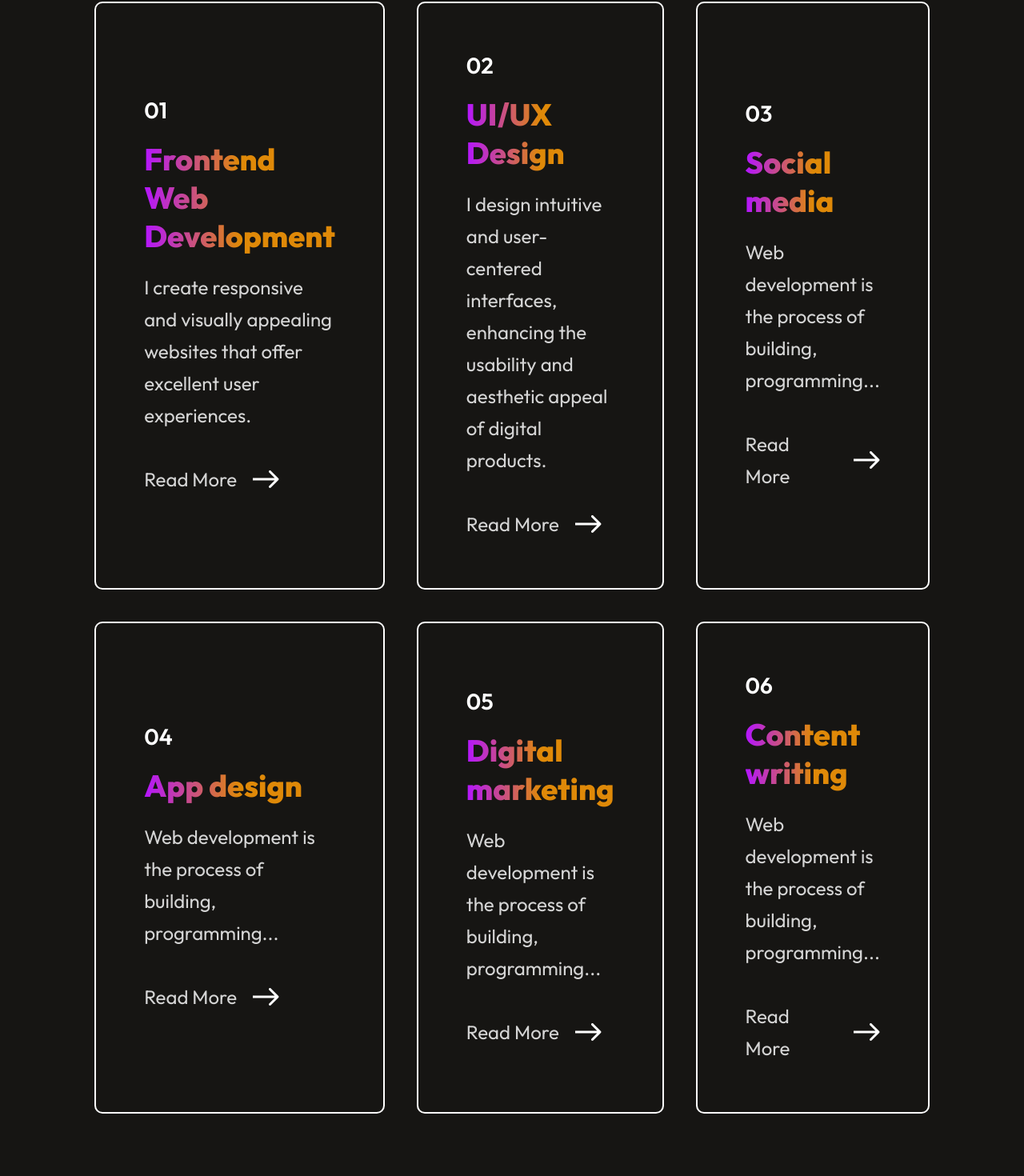
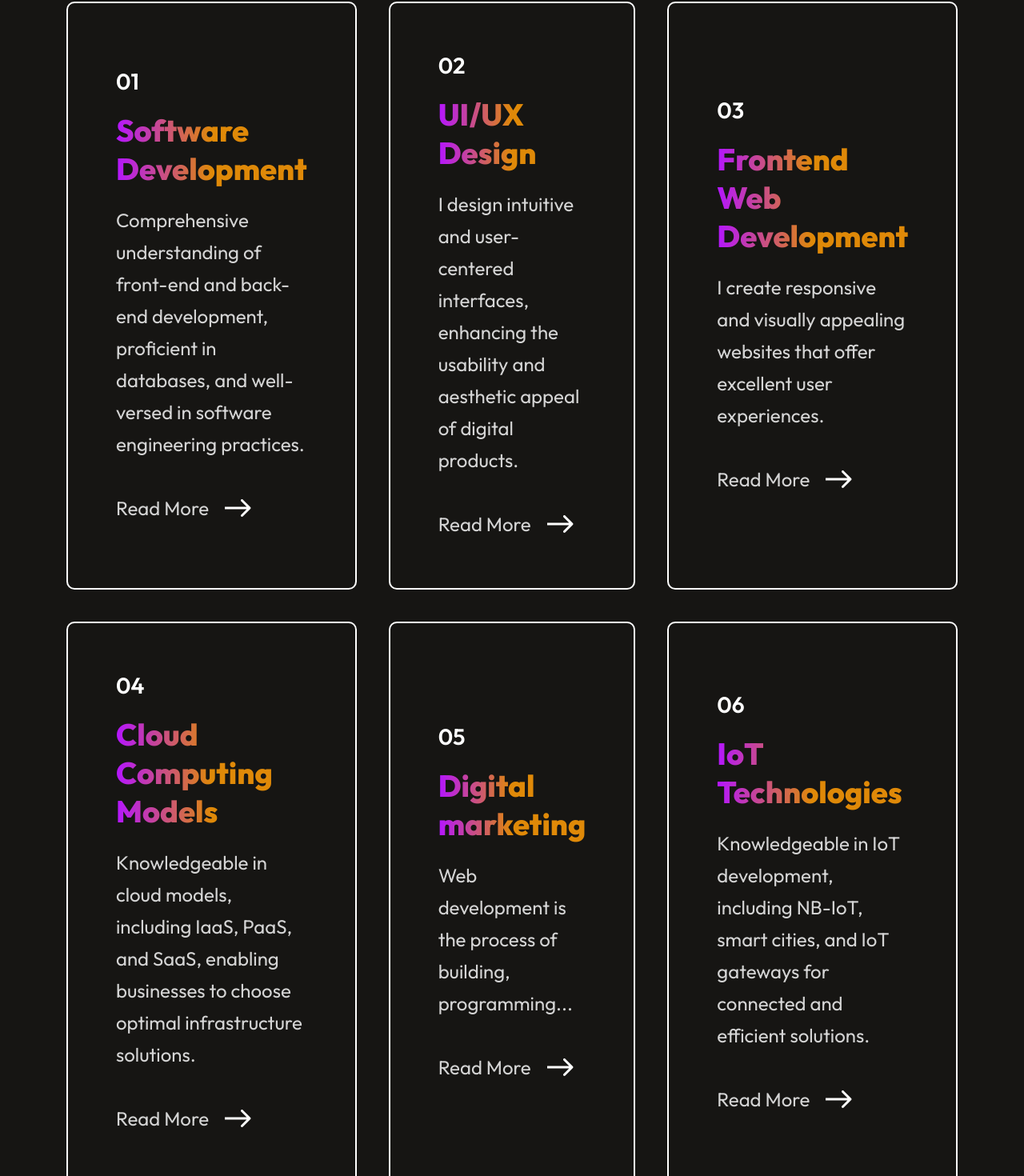
Before and after one commit to vincentMunywoki/my-portfolio, a React (Vite) app: page / in a window 1280 px wide. Shown: the part 2497-3967 px from the top of the page at 80% size. Built offline with nearby package versions, Linux system fonts and the light colour scheme.

Commit message:
deploying online

```diff
--- a/src/assets/services_data.js
+++ b/src/assets/services_data.js
@@ -1,8 +1,8 @@
 const Services_Data = [
     {
         s_no:"01",
-        s_name:"Frontend Web Development",
-        s_desc:"I create responsive and visually appealing websites that offer excellent user experiences."
+        s_name:"Software Development",
+        s_desc:"Comprehensive understanding of front-end and back-end development, proficient in databases, and well-versed in software engineering practices."
     },
     {
         s_no:"02",
@@ -11,13 +11,13 @@ const Services_Data = [
     },
     {
         s_no:"03",
-        s_name:"Social media",
-        s_desc:"Web development is the process of building, programming..."
+        s_name:"Frontend Web Development",
+        s_desc:"I create responsive and visually appealing websites that offer excellent user experiences."
     },
     {
         s_no:"04",
-        s_name:"App design",
-        s_desc:"Web development is the process of building, programming..."
+        s_name:"Cloud Computing Models",
+        s_desc:"Knowledgeable in cloud models, including IaaS, PaaS, and SaaS, enabling businesses to choose optimal infrastructure solutions."
     },
     {
         s_no:"05",
@@ -26,8 +26,8 @@ const Services_Data = [
     },
     {
         s_no:"06",
-        s_name:"Content writing",
-        s_desc:"Web development is the process of building, programming..."
+        s_name:"IoT Technologies",
+        s_desc:"Knowledgeable in IoT development, including NB-IoT, smart cities, and IoT gateways for connected and efficient solutions."
     },
 ]
 
```
